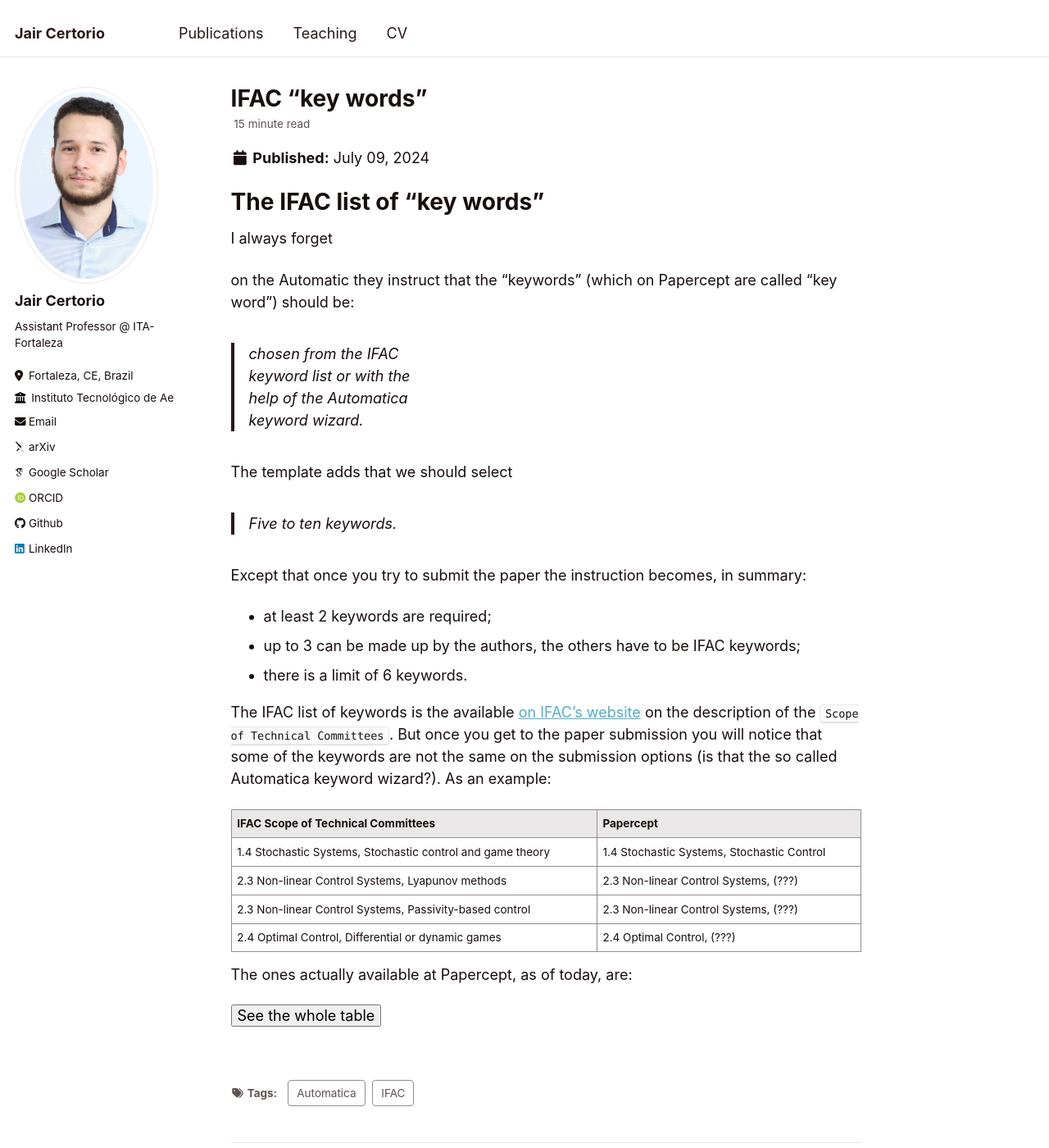
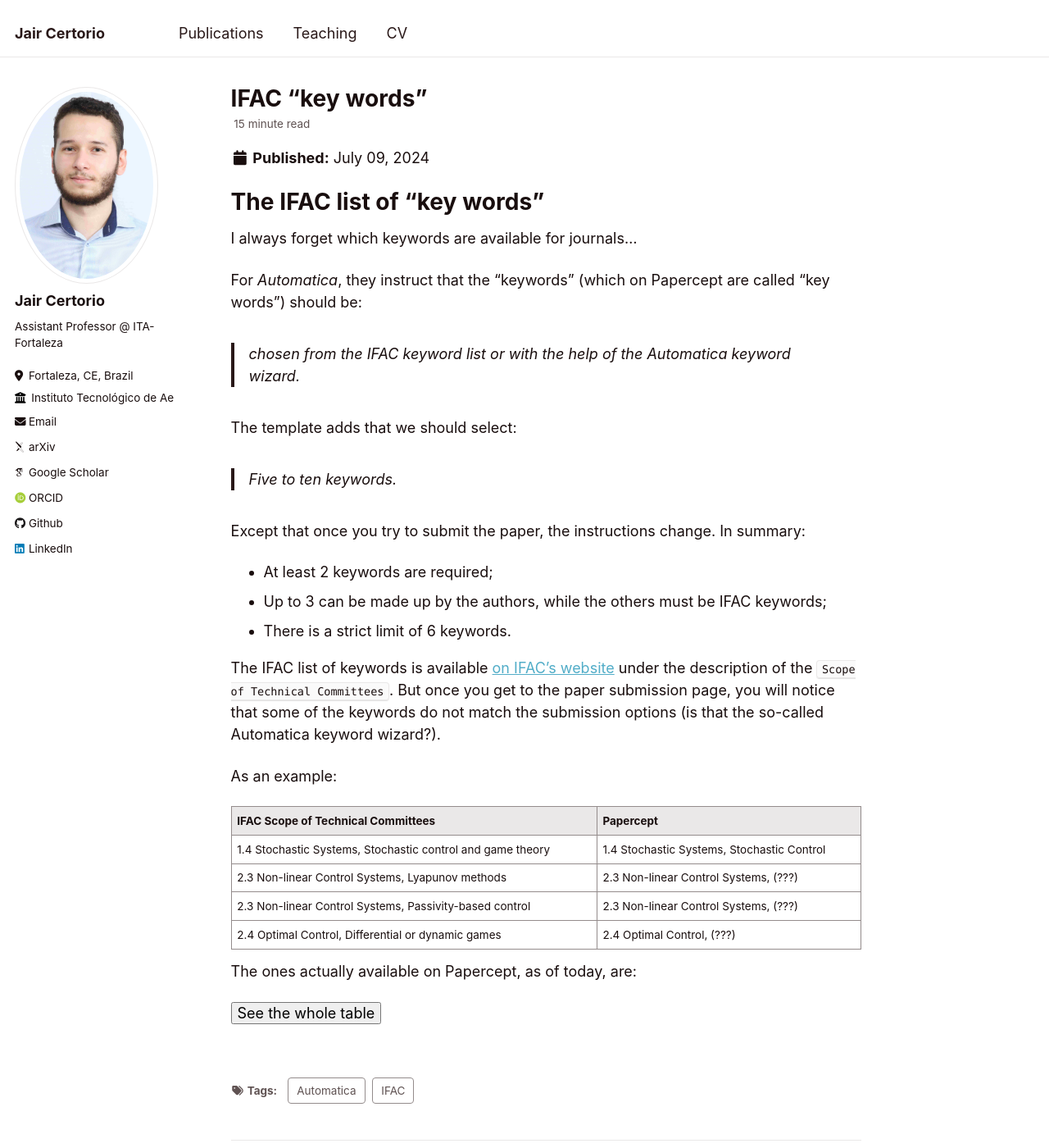
Before and after one commit to jcert/jcert.github.io, a Jekyll site: the page built from _posts/2024-07-06-ifac_keyword.md, in a window 1280 px wide and 1400 px high. Shown: the whole window at 82% size. Built offline with Jekyll 4.4.1, drawn with Linux system fonts in a browser that asks for light colours; some web fonts are replaced.

Commit message:
Update 2024-07-06-ifac_keyword.md

```diff
--- a/_posts/2024-07-06-ifac_keyword.md
+++ b/_posts/2024-07-06-ifac_keyword.md
@@ -11,43 +11,35 @@ tags:
 The IFAC list of "key words"
 ======
 
+I always forget which keywords are available for journals...
 
-I always forget
+For *Automatica*, they instruct that the "keywords" (which on Papercept are called "key words") should be:
 
+> chosen from the IFAC keyword list or with the help of the Automatica keyword wizard.
 
-on the Automatic they instruct that the "keywords" (which on Papercept are called "key word") should be:
-
-> chosen from the IFAC
-> <br>keyword list or with the
-> <br>help of the Automatica
-> <br>keyword wizard.
-
-The template adds that we should select
+The template adds that we should select:
 
 > Five to ten keywords.
 
+Except that once you try to submit the paper, the instructions change. In summary:
+- At least 2 keywords are required;
+- Up to 3 can be made up by the authors, while the others must be IFAC keywords;
+- There is a strict limit of 6 keywords.
 
-Except that once you try to submit the paper the instruction becomes, in summary:
-- at least 2 keywords are required;
-- up to 3 can be made up by the authors, the others have to be IFAC keywords;
-- there is a limit of 6 keywords.
+The IFAC list of keywords is available [on IFAC's website](https://www.ifac-control.org/) under the description of the `Scope of Technical Committees`. But once you get to the paper submission page, you will notice that some of the keywords do not match the submission options (is that the so-called Automatica keyword wizard?).
 
+As an example:
 
-
-
-
-The IFAC list of keywords is the available [on IFAC's website]() on the description of the `Scope of Technical Committees`. But once you get to the paper submission you will notice that some of the keywords are not the same on the submission options (is that the so called Automatica keyword wizard?). As an example:
-
-| IFAC Scope of Technical Committees | Papercept      |
+| IFAC Scope of Technical Committees | Papercept |
 | ------------- | ------------- |
 | 1.4 Stochastic Systems, Stochastic control and game theory | 1.4 Stochastic Systems, Stochastic Control |
-| 2.3 Non-linear Control Systems, Lyapunov methods | 2.3 Non-linear Control Systems, (???)  |
-| 2.3 Non-linear Control Systems, Passivity-based control | 2.3 Non-linear Control Systems, (???)  |
+| 2.3 Non-linear Control Systems, Lyapunov methods | 2.3 Non-linear Control Systems, (???) |
+| 2.3 Non-linear Control Systems, Passivity-based control | 2.3 Non-linear Control Systems, (???) |
 | 2.4 Optimal Control, Differential or dynamic games | 2.4 Optimal Control, (???) |
 
-The ones actually available at Papercept, as of today, are:
+The ones actually available on Papercept, as of today, are:
 
-<button name="button" onclick=" document.getElementById('IFACtable').style.visibility = 'visible' " >See the whole table</button>
+<button name="button" onclick="document.getElementById('IFACtable').style.visibility = 'visible'">See the whole table</button>
 
 <table id="IFACtable" style="visibility:collapse; height: 100px;" >
   {% for row in site.data.IFAC_keyword %}
```
